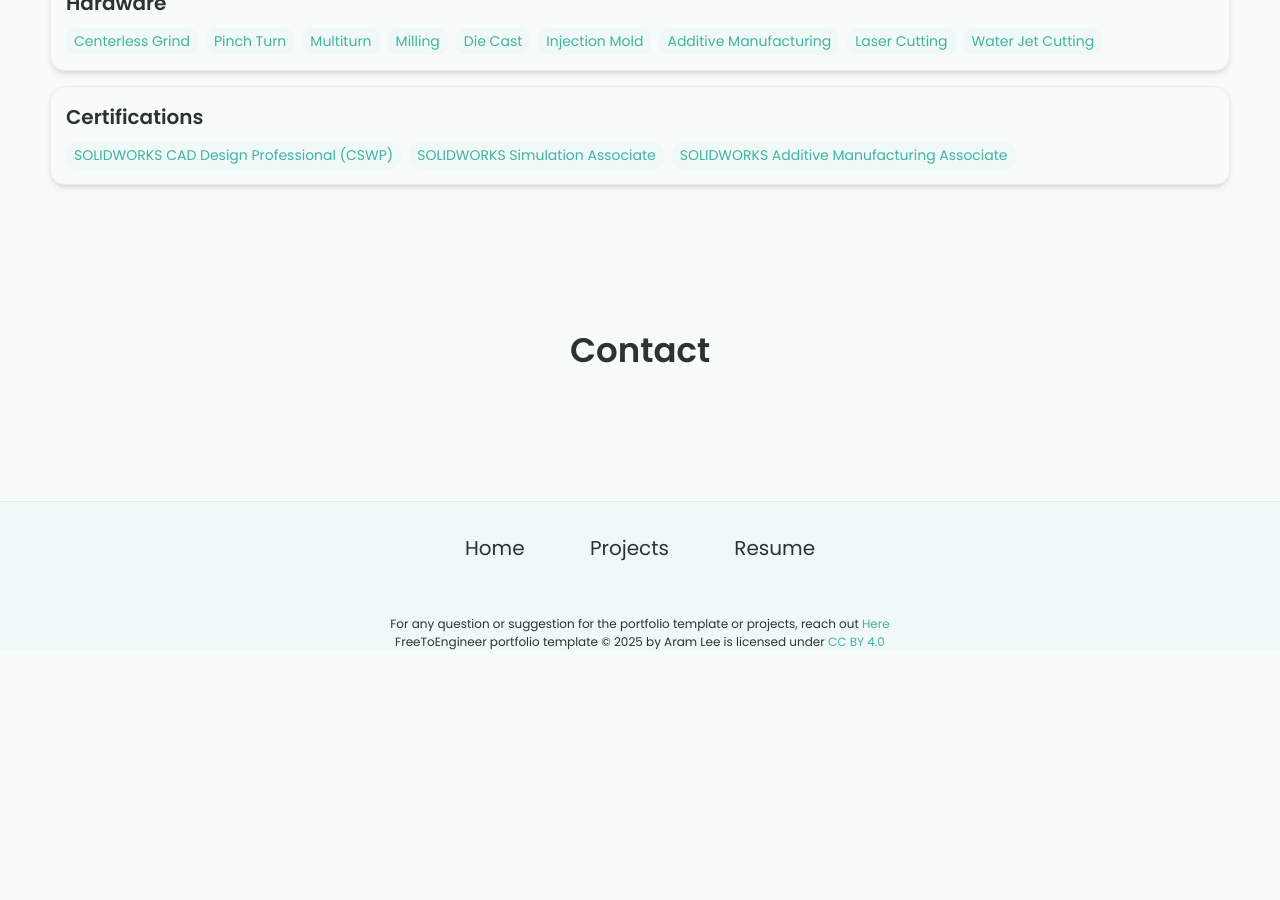
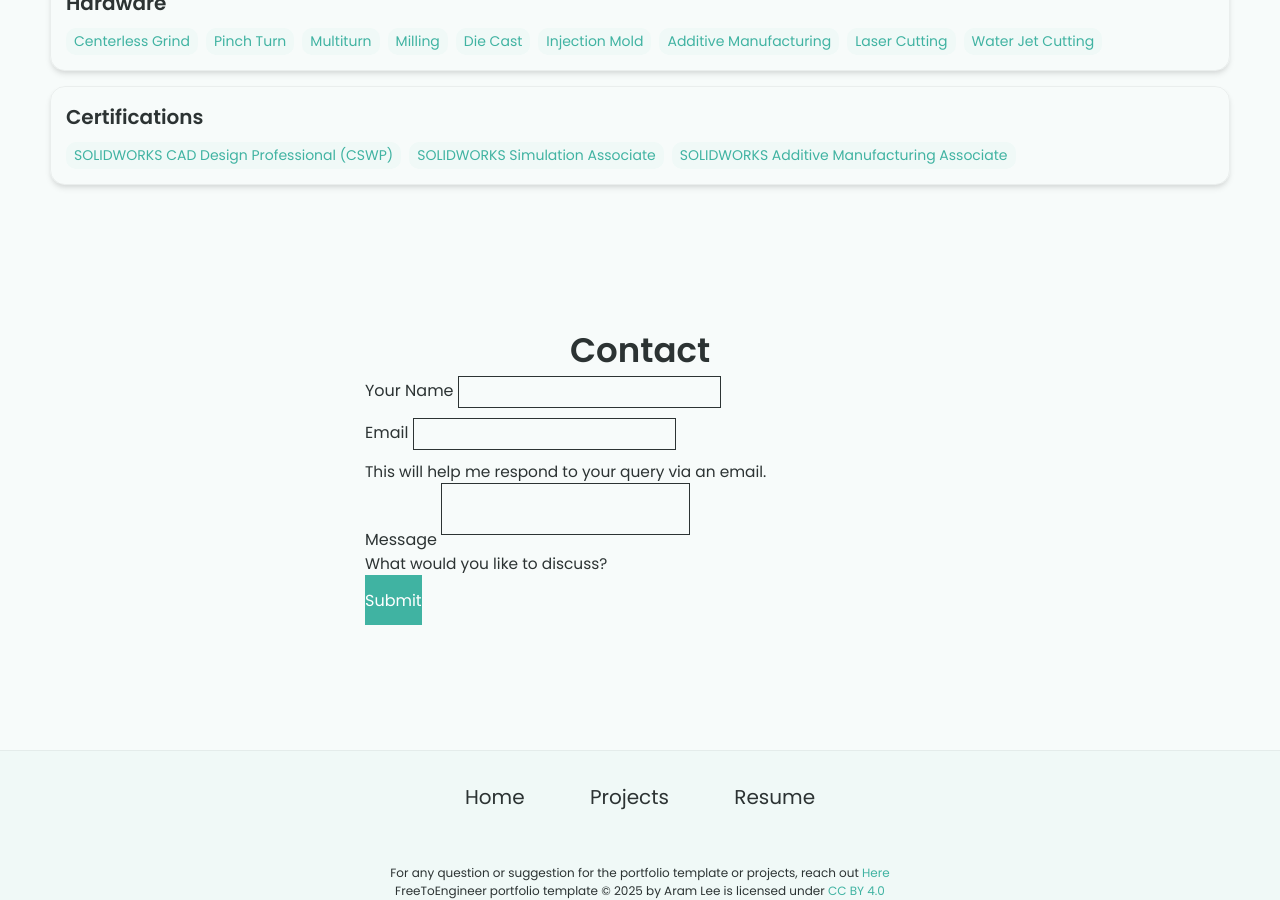
Before and after one commit to dylanengr/dylanengr.github.io, a Jekyll site: the page built from index.html, in a window 1280 px wide and 900 px high, scrolled down 2247 px. Built offline with Jekyll 4.4.1, drawn with Linux system fonts in a browser that asks for light colours; before the commit the page ends 2898 px from its top, so only the background shows below that.

Commit message:
Update contact.html

```diff
--- a/_includes/contact.html
+++ b/_includes/contact.html
@@ -4,41 +4,37 @@
 
     <div class="group">
 
-        <!-- Read the Formbutton docs at formspree.io/formbutton/docs. See more examples at codepen.io/formspree -->
-        <script src="https://formspree.io/js/formbutton-v1.min.js" defer></script>
-        <script>
-          /* paste this line in verbatim */
-          window.formbutton=window.formbutton||function(){(formbutton.q=formbutton.q||[]).push(arguments)};
-          /* customize formbutton below*/
-          formbutton("create", {
-            action: "https://formspree.io/f/xkgrlvlo",
-            title: "Contact Me",
-            fields: [
-              {
-                type: "email",
-                label: "Email:",
-                name: "email",
-                required: true,
-                placeholder: ""
-              },
-              {
-                type: "textarea",
-                label: "Message:",
-                name: "message",
-                placeholder: "",
-              },
-              { type: "submit" }
-            ],
-            styles: {
-              title: {
-                backgroundColor: "gray"
-              },
-              button: {
-                backgroundColor: "gray"
-              }
-            }
-          });
-        </script>
+        <form
+          action="https://formspree.io/f/{FORM_ID}"
+          class="fs-form"
+          target="_top"
+          method="POST"
+        >
+          <div class="fs-field">
+            <label class="fs-label" for="name">Your Name</label>
+            <input class="fs-input" id="name" name="name" required />
+          </div>
+          <div class="fs-field">
+            <label class="fs-label" for="email">Email</label>
+            <input class="fs-input" id="email" name="email" required />
+            <p class="fs-description">
+              This will help me respond to your query via an email.
+            </p>
+          </div>
+          <div class="fs-field">
+            <label class="fs-label" for="message">Message</label>
+            <textarea
+              class="fs-textarea"
+              id="message"
+              name="message"
+              required
+            ></textarea>
+            <p class="fs-description">What would you like to discuss?</p>
+          </div>
+          <div class="fs-button-group">
+            <button class="fs-button" type="submit">Submit</button>
+          </div>
+        </form>
 
     </div>
   </section>
```
